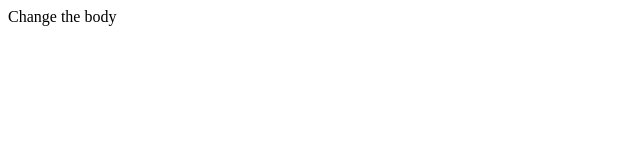
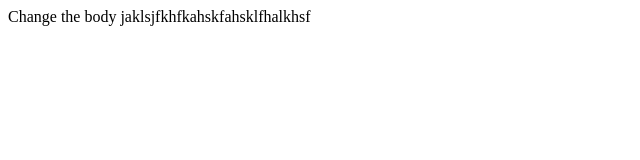
Before and after one commit to jaderoliver/jenkins_pipeline_examples, a plain HTML site: page about.html in a window 1280 px wide. Shown: the whole page, without its empty margins (0-640 px from the left). Drawn offline with Linux system fonts and the light colour scheme.

Commit message:
new page visual from about page

```diff
--- a/about.html
+++ b/about.html
@@ -6,6 +6,7 @@
 
 <body>
 Change the body
+jaklsjfkhfkahskfahsklfhalkhsf
 </body>
 
 </html>
```
